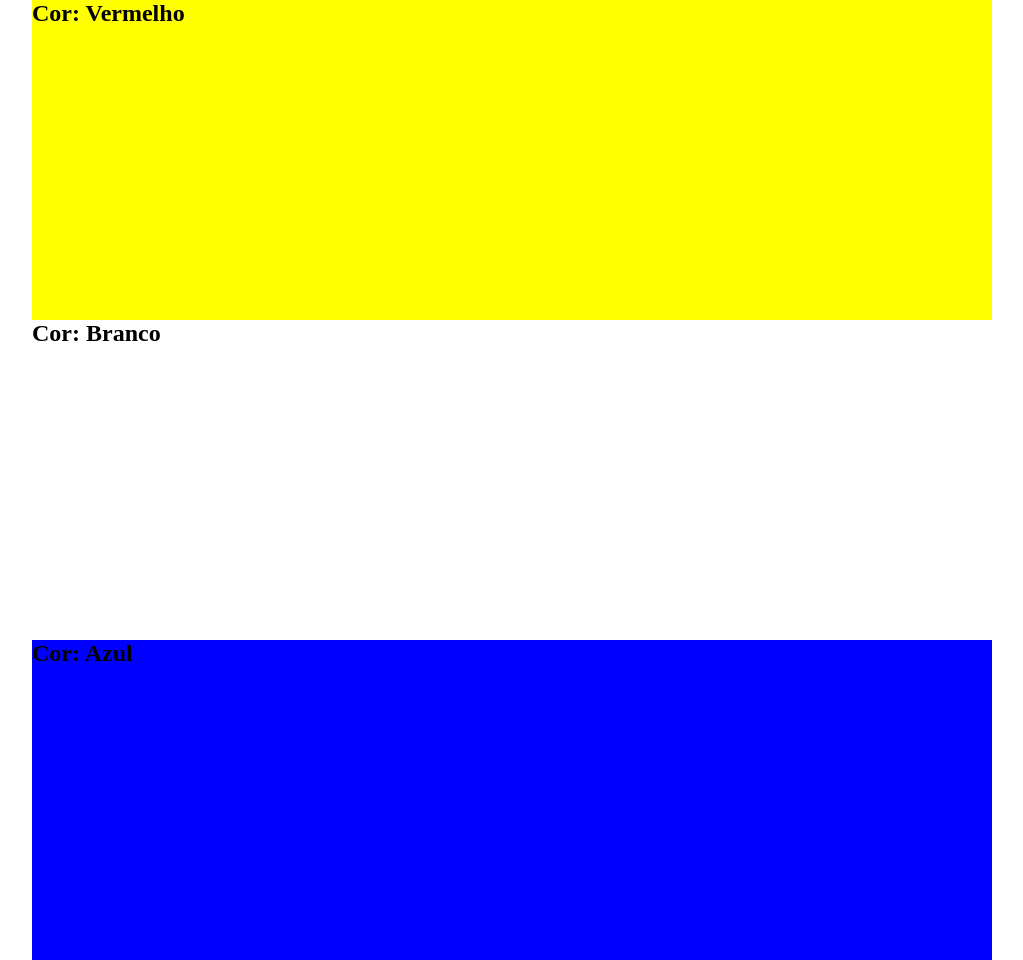
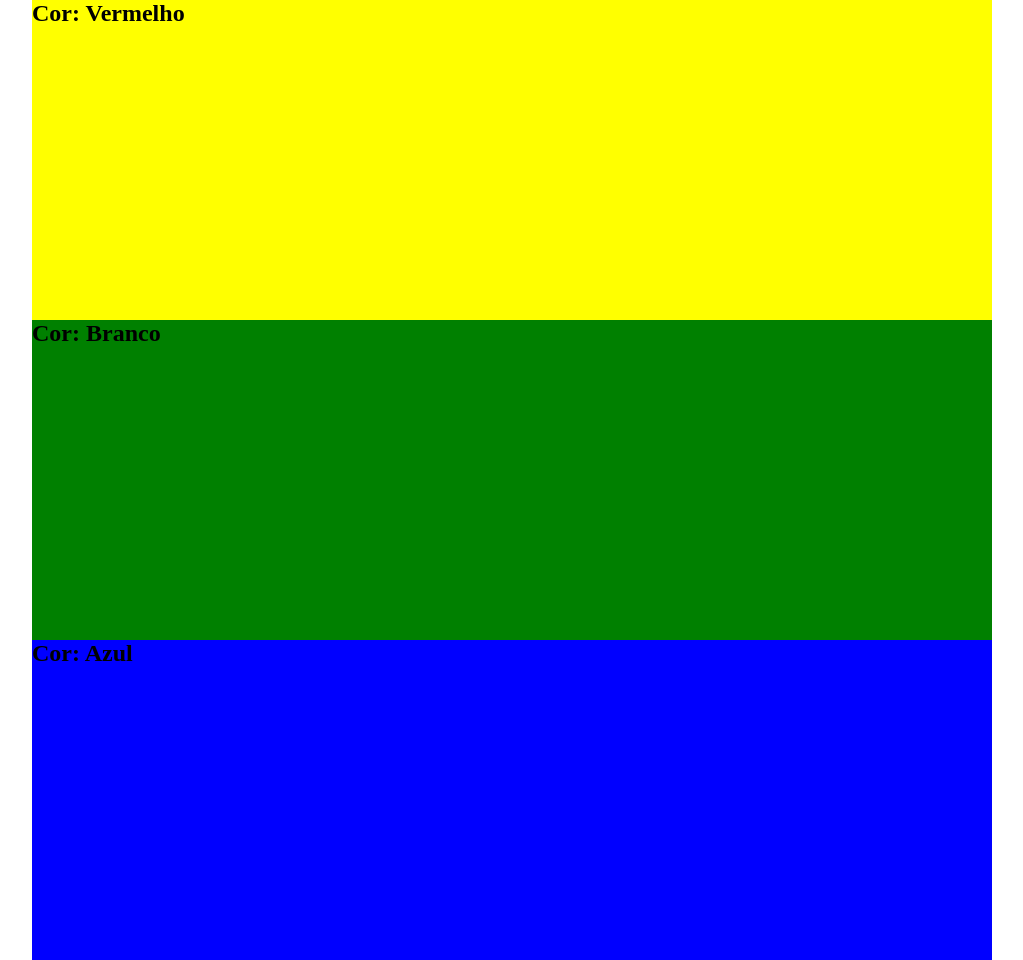
Before and after one commit to marceloliveirali/primeiroProjetoGithub, a plain HTML site: page index.html in a window 1280 px wide. Shown: the whole page, without its empty margins (128-1151 px from the left). Drawn offline with Linux system fonts and the light colour scheme.

Commit message:
Mudança no arquivo styles do branco para o verde

```diff
--- a/css/styles.css
+++ b/css/styles.css
@@ -1,6 +1,6 @@
 :root {
     --background-color1: yellow;
-    --background-color2: white;
+    --background-color2: green;
     --background-color3: blue;
     --word-color: black;
 }
```
